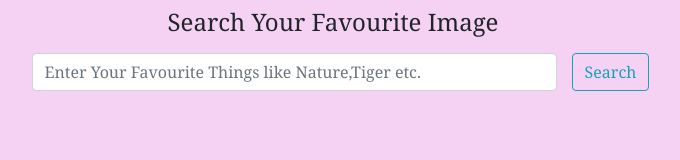
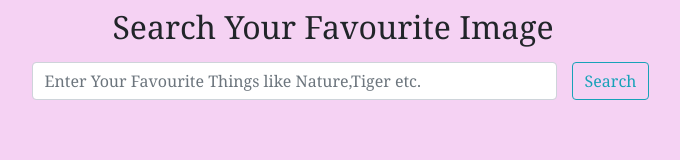
Before and after one commit to jakaria61/fancy-slider-pro, a plain HTML site: page index.html in a window 1280 px wide. Shown: the whole page, without its empty margins (307-987 px from the left). Drawn offline with nearby package versions, Linux system fonts and the light colour scheme.

Commit message:
header added

```diff
--- a/index.html
+++ b/index.html
@@ -17,7 +17,7 @@
 
 <body>
     <div class="container">
-        <h4 class="mt-2 text-center">Search Your Favourite Image</h4>
+        <h2 class="mt-2 text-center">Search Your Favourite Image</h2>
         <div class="form-inline mt-3 d-flex justify-content-center">
             <div class="input-group col-md-6 mb-2">
                 <input type="text" class="form-control" id="search"
```
